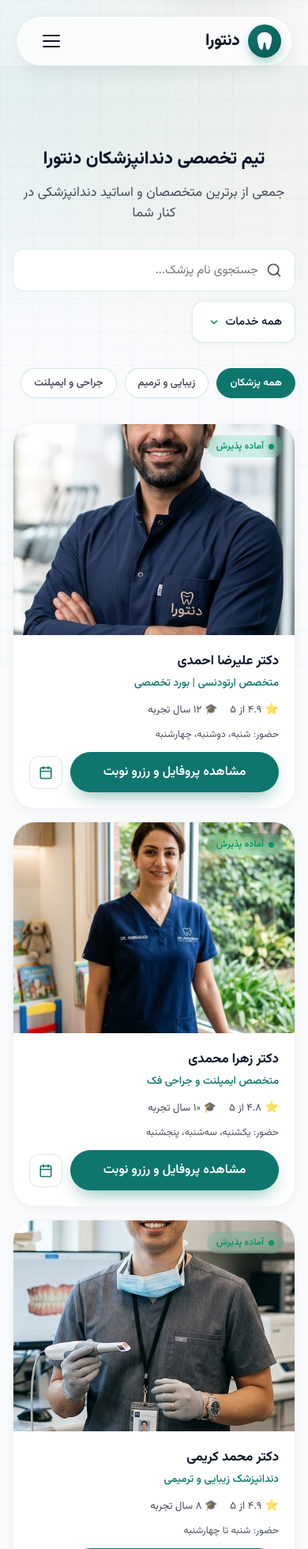
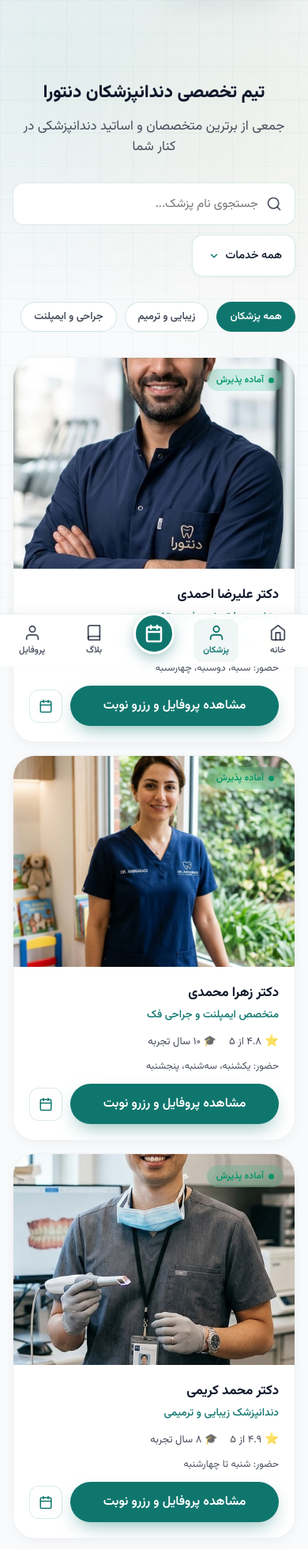
Before and after one commit to AmirMohammadAdhami/Dental-Clinic, a Python web app: template front-end/templates/blog/team.html in a window 390 px wide. Shown: the top 1961 px of the page at 79% size. Run offline with Jinja, Linux system fonts and the light colour scheme; the template is opened without the code that fills it, so the values that code supplies are empty.

Commit message:
fix some bugs

```diff
--- a/front-end/statics/styles/shared.css
+++ b/front-end/statics/styles/shared.css
@@ -63,6 +63,56 @@
     gap: 12px;
 }
 
+
+/* ================= DESKTOP NAV & CTA ================= */
+/* ================= DESKTOP NAV & CTA ================= */
+.nav {
+    display: none;
+}
+
+.btn-primary-cta {
+    background: #064e3b;
+    color: #ffffff;
+    box-shadow: 0 10px 24px -6px rgba(6, 78, 59, 0.55);
+}
+
+.btn-primary-cta:hover {
+    background: #054635;
+    transform: translateY(-2px);
+    box-shadow: 0 14px 28px -6px rgba(6, 78, 59, 0.6);
+}
+
+.btn-primary-cta:active {
+    background: #054635;
+    transform: translateY(0) scale(0.97);
+    box-shadow: 0 6px 16px -4px rgba(6, 78, 59, 0.55);
+}
+
+.nav-link {
+    position: relative;
+    text-decoration: none;
+}
+
+.nav-link:hover {
+    color: var(--primary);
+}
+
+.nav-link.is-active {
+    color: var(--primary);
+    font-weight: 700;
+}
+
+.nav-link.is-active::after {
+    content: '';
+    position: absolute;
+    bottom: -6px;
+    right: 50%;
+    transform: translateX(50%);
+    width: 5px;
+    height: 5px;
+    border-radius: 50%;
+    background: var(--primary);
+}
 
 /* ================= BUTTONS ================= */
 /* ================= BUTTONS ================= */
@@ -401,6 +451,118 @@ button:focus-visible {
     background: var(--primary);
 }
 
+
+/* ================= MOBILE SITE BOTTOM NAV ================= */
+/* ================= MOBILE SITE BOTTOM NAV ================= */
+.site-main {
+    padding-bottom: 20px;
+}
+
+.site-main-nav {
+    display: none;
+}
+
+.site-main-nav-badge {
+    position: absolute;
+    top: 4px;
+    right: 50%;
+    transform: translateX(14px);
+    width: 8px;
+    height: 8px;
+    background: #ef4444;
+    border-radius: 50%;
+}
+
+.site-main-nav-cta {
+    display: flex;
+    align-items: center;
+    justify-content: center;
+    width: 52px;
+    height: 52px;
+    border-radius: 50%;
+    background: var(--primary);
+    color: #ffffff;
+    margin-top: -18px;
+    box-shadow: 0 6px 20px -4px rgba(15, 118, 110, 0.55);
+    transition: transform 0.25s ease, box-shadow 0.25s ease;
+    flex-shrink: 0;
+    text-decoration: none;
+    border: 3px solid #ffffff;
+}
+
+.site-main-nav-cta:hover,
+.site-main-nav-cta.is-active {
+    transform: scale(1.08);
+    box-shadow: 0 8px 28px -4px rgba(15, 118, 110, 0.6);
+    background: var(--primary-dark);
+}
+
+@media (max-width: 620px) {
+    .site-main-nav {
+        display: flex;
+        align-items: center;
+        justify-content: space-around;
+        position: fixed;
+        bottom: 0;
+        left: 0;
+        right: 0;
+        z-index: 900;
+        background: rgba(255, 255, 255, 0.92);
+        backdrop-filter: blur(16px);
+        -webkit-backdrop-filter: blur(16px);
+        border-top: 1px solid rgba(15, 118, 110, 0.1);
+        padding: 6px 0 calc(6px + env(safe-area-inset-bottom, 0px));
+        box-shadow: 0 -4px 20px -8px rgba(15, 23, 42, 0.1);
+        transition: transform 0.3s var(--ease-smooth);
+    }
+
+    .site-main-nav-item {
+        display: flex;
+        flex-direction: column;
+        align-items: center;
+        gap: 3px;
+        padding: 6px 12px;
+        border-radius: 12px;
+        text-decoration: none;
+        color: var(--text-faint);
+        font-size: 0.7rem;
+        font-weight: 600;
+        transition: color 0.2s ease, background 0.2s ease;
+        min-width: 52px;
+        position: relative;
+    }
+
+    .site-main-nav-item:hover,
+    .site-main-nav-item.is-active {
+        color: var(--primary);
+        background: rgba(15, 118, 110, 0.06);
+    }
+
+    .site-main-nav-item svg {
+        flex-shrink: 0;
+    }
+
+    .site-main-nav-badge {
+        top: 2px;
+        right: 50%;
+        transform: translateX(16px);
+        width: 7px;
+        height: 7px;
+    }
+
+    .site-main {
+        padding-bottom: 100px;
+    }
+
+    .header {
+        display: none;
+    }
+
+    .site-footer {
+        padding-bottom: 20px;
+    }
+}
+
 /* --- Mobile Nav Dropdown --- */
 .header-mobile-nav {
     display: none;
--- a/front-end/templates/blog/team.html
+++ b/front-end/templates/blog/team.html
@@ -28,20 +28,12 @@
         </a>
         <div class="nav"></div>
         <div class="header-actions">
-            <a href="team.html" class="btn btn-outline btn-sm" style="background:rgba(15,118,110,0.08);border-color:var(--primary);color:var(--primary);font-weight:700">تیم درمانی</a>
-            <a href="blog.html" class="btn btn-outline btn-sm">بلاگ</a>
-            <a href="before-after.html" class="btn btn-outline btn-sm">نمونه کارها</a>
-            <button class="btn btn-primary btn-sm">رزرو نوبت</button>
+            <a href="index.html" class="nav-link" style="font-size:0.92rem">صفحه اصلی</a>
+            <a href="team.html" class="nav-link is-active" style="font-size:0.92rem">تیم درمانی</a>
+            <a href="blog.html" class="nav-link" style="font-size:0.92rem">بلاگ</a>
+            <a href="before-after.html" class="nav-link" style="font-size:0.92rem">نمونه کارها</a>
+            <button class="btn btn-primary btn-sm btn-primary-cta">ورود / ثبت‌نام</button>
         </div>
-        <button class="header-hamburger" id="headerHamburger" aria-label="منو" aria-expanded="false">
-            <span></span><span></span><span></span>
-        </button>
-    </div>
-    <div class="header-mobile-nav" id="headerMobileNav">
-        <a href="team.html" class="header-mobile-link">تیم درمانی</a>
-        <a href="blog.html" class="header-mobile-link">بلاگ</a>
-        <a href="before-after.html" class="header-mobile-link">نمونه کارها</a>
-        <button class="btn btn-primary btn-sm header-mobile-cta">رزرو نوبت</button>
     </div>
 </header>
 
@@ -293,6 +285,28 @@
     </div>
 </footer>
 
+<nav class="site-main-nav" aria-label="منوی پایین">
+    <a href="index.html" class="site-main-nav-item">
+        <svg width="22" height="22" viewBox="0 0 24 24" fill="none" stroke="currentColor" stroke-width="2" stroke-linecap="round" stroke-linejoin="round"><path d="M3 9l9-7 9 7v11a2 2 0 0 1-2 2H5a2 2 0 0 1-2-2z"/><polyline points="9 22 9 12 15 12 15 22"/></svg>
+        <span>خانه</span>
+    </a>
+    <a href="team.html" class="site-main-nav-item">
+        <svg width="22" height="22" viewBox="0 0 24 24" fill="none" stroke="currentColor" stroke-width="2" stroke-linecap="round" stroke-linejoin="round"><path d="M20 21v-2a4 4 0 0 0-4-4H8a4 4 0 0 0-4 4v2"/><circle cx="12" cy="7" r="4"/></svg>
+        <span>پزشکان</span>
+    </a>
+    <a href="../dashboard/select-doctors.html" class="site-main-nav-cta" aria-label="رزرو نوبت">
+        <svg width="24" height="24" viewBox="0 0 24 24" fill="none" stroke="currentColor" stroke-width="2.5" stroke-linecap="round" stroke-linejoin="round"><rect x="3" y="4" width="18" height="18" rx="2"/><path d="M16 2v4M8 2v4M3 10h18"/></svg>
+    </a>
+    <a href="blog.html" class="site-main-nav-item">
+        <svg width="22" height="22" viewBox="0 0 24 24" fill="none" stroke="currentColor" stroke-width="2" stroke-linecap="round" stroke-linejoin="round"><path d="M4 19.5A2.5 2.5 0 0 1 6.5 17H20"/><path d="M6.5 2H20v20H6.5A2.5 2.5 0 0 1 4 19.5v-15A2.5 2.5 0 0 1 6.5 2z"/></svg>
+        <span>بلاگ</span>
+    </a>
+    <a href="../auth/auth.html" class="site-main-nav-item">
+        <svg width="22" height="22" viewBox="0 0 24 24" fill="none" stroke="currentColor" stroke-width="2" stroke-linecap="round" stroke-linejoin="round"><path d="M20 21v-2a4 4 0 0 0-4-4H8a4 4 0 0 0-4 4v2"/><circle cx="12" cy="7" r="4"/></svg>
+        <span>پروفایل</span>
+    </a>
+</nav>
+
 <script src="../../statics/scripts/shared.js"></script>
 <script src="../../statics/scripts/blog/team.js"></script>
 </body>
```
Also changed, not shown: front-end/statics/scripts/dashboard/dashboard.js (+13 -4 lines), front-end/statics/scripts/shared.js (+36 -1 lines), front-end/statics/styles/dashboard/home.css (+1 -43 lines), front-end/templates/blog/blog.html (+5 -13 lines), front-end/templates/dashboard/dashboard.html (+24 -24 lines).
